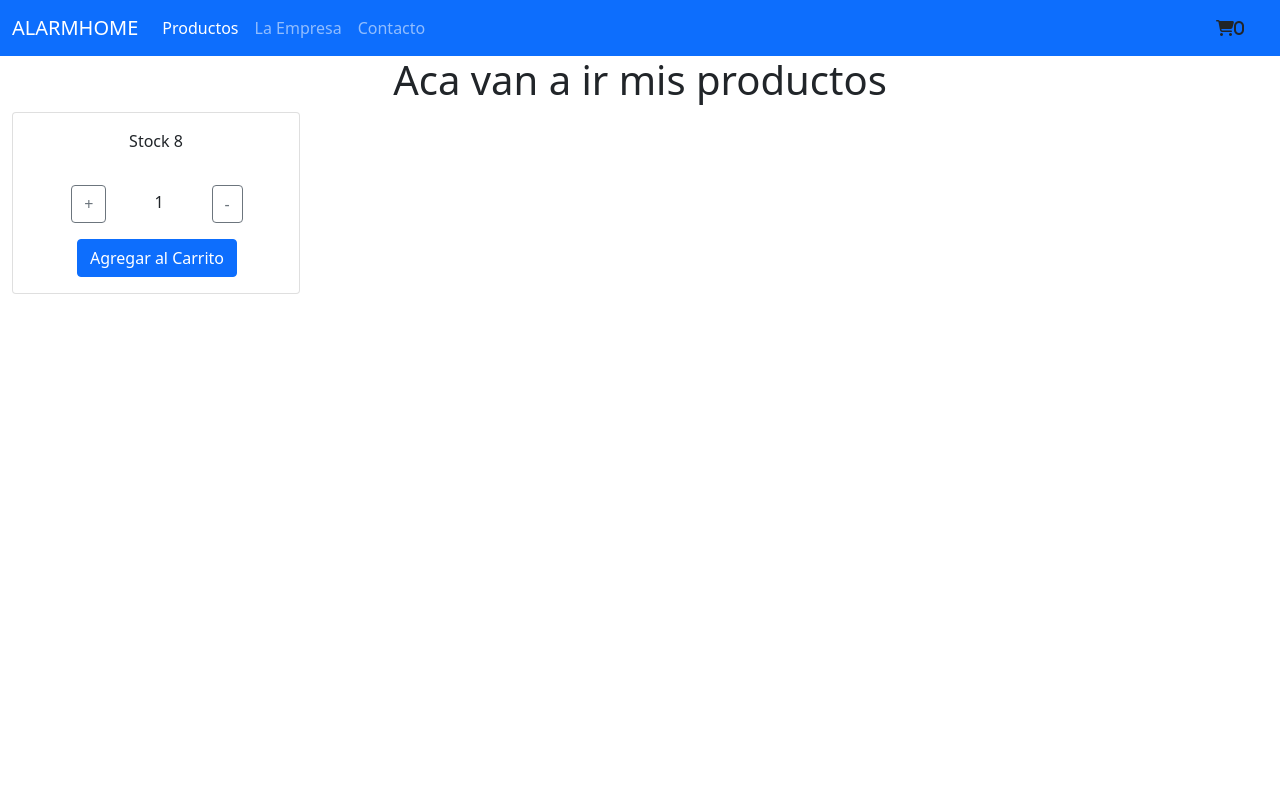
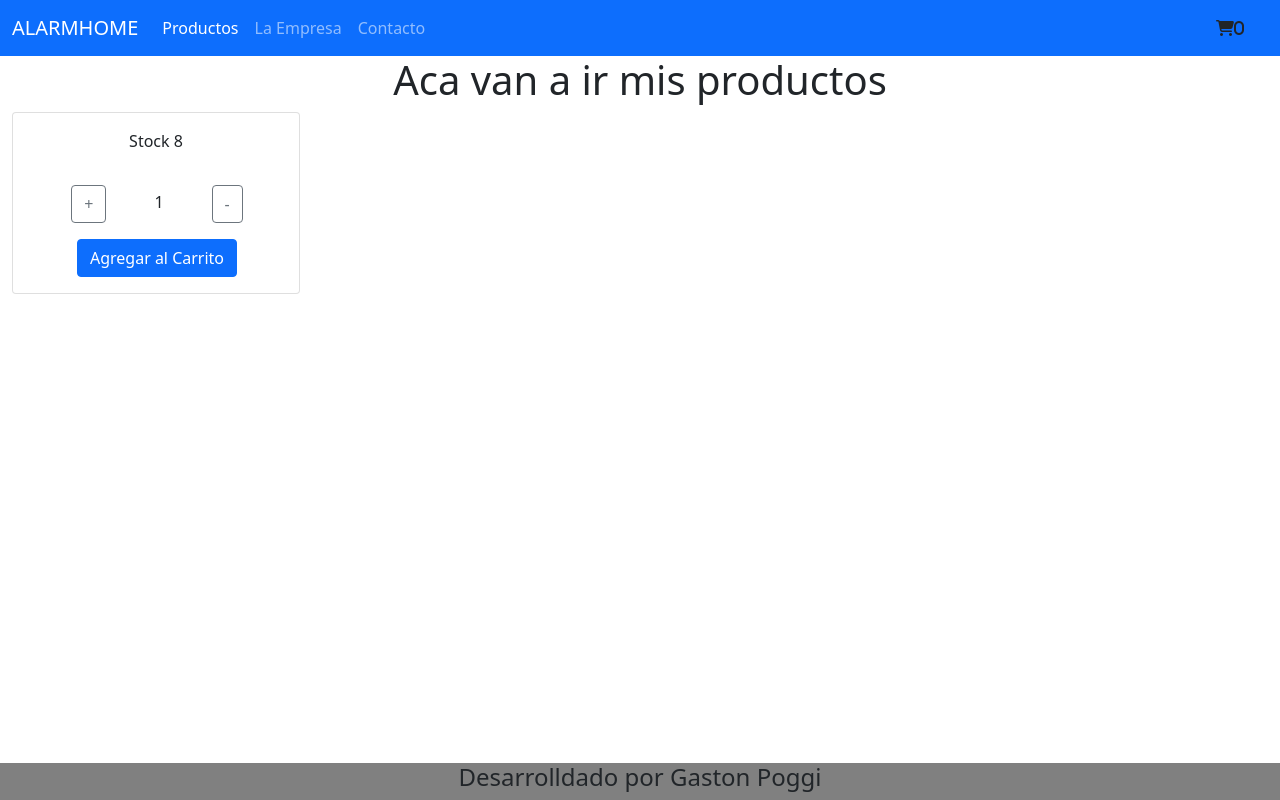
Before and after one commit to poggigaston/ecommerce-poggi, a React (Create React App) app: page / in a window 1280 px wide. Built offline with nearby package versions, Linux system fonts and the light colour scheme.

Commit message:
con footer

```diff
--- a/src/App.js
+++ b/src/App.js
@@ -1,6 +1,7 @@
 import './App.css';
 import NavBar from './components/NavBar';
 import ItemListContainer from './components/ItemListContainer';
+import Footer from './components/Footer'
 import 'bootstrap/dist/js/bootstrap.bundle';
 import 'bootstrap/dist/css/bootstrap.min.css';
 
@@ -10,6 +11,7 @@ function App() {
       <NavBar/>
       <ItemListContainer greeting="Aca van a ir mis productos" descripcion="Aca va una descripcion" precio="precio">
       </ItemListContainer>
+      <Footer/>
     </div>
   );
 }
--- /dev/null
+++ b/src/components/Footer.jsx
@@ -0,0 +1,23 @@
+import React from 'react'
+import ItemListContainer from './ItemListContainer';
+
+
+
+const Footer = () => {
+    const style = {
+        background: "grey",
+        position: "fixed",
+        left: "0",
+        right: "0",
+        bottom: "0"
+    }
+
+
+    return (
+        <div style={style}>
+          <h4>Desarrolldado por Gaston Poggi</h4>
+        </div>
+    )
+}
+
+export default Footer
--- a/src/components/ItemCount.jsx
+++ b/src/components/ItemCount.jsx
@@ -1,7 +1,6 @@
 import React, {useState} from 'react'
 
 function ItemCount({ stock, initial }) {
-
     const style = {
         width: '18rem'
     };
```
